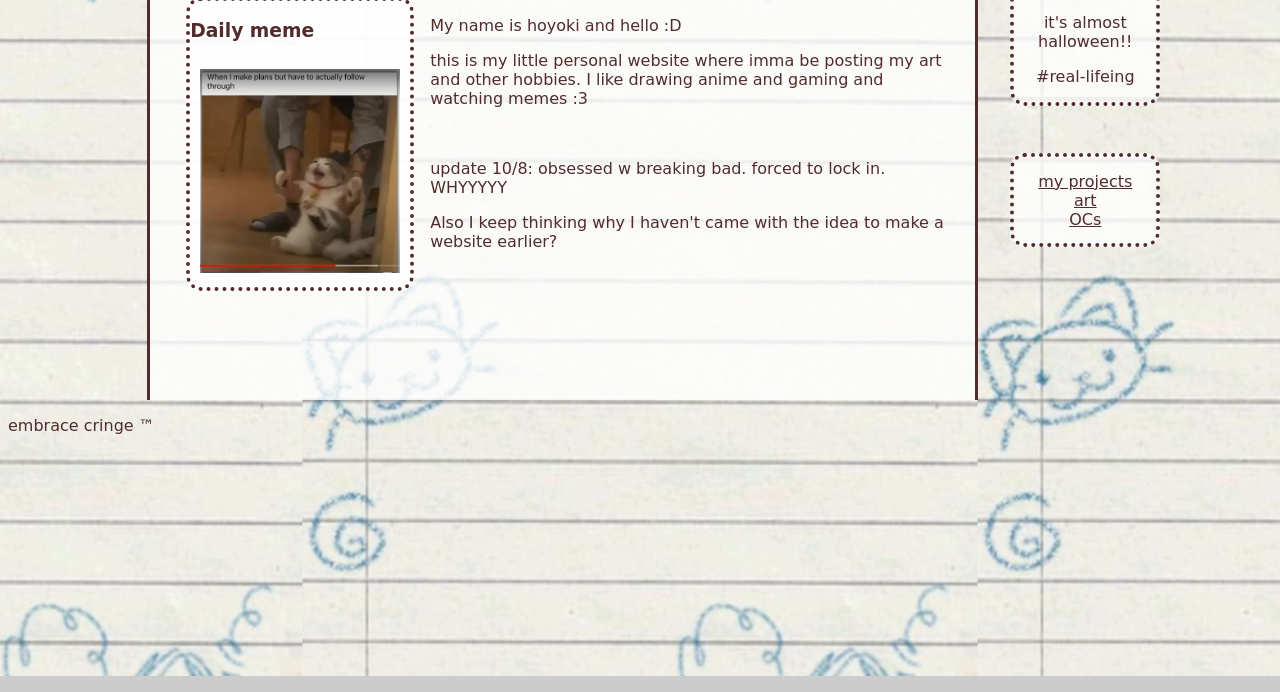
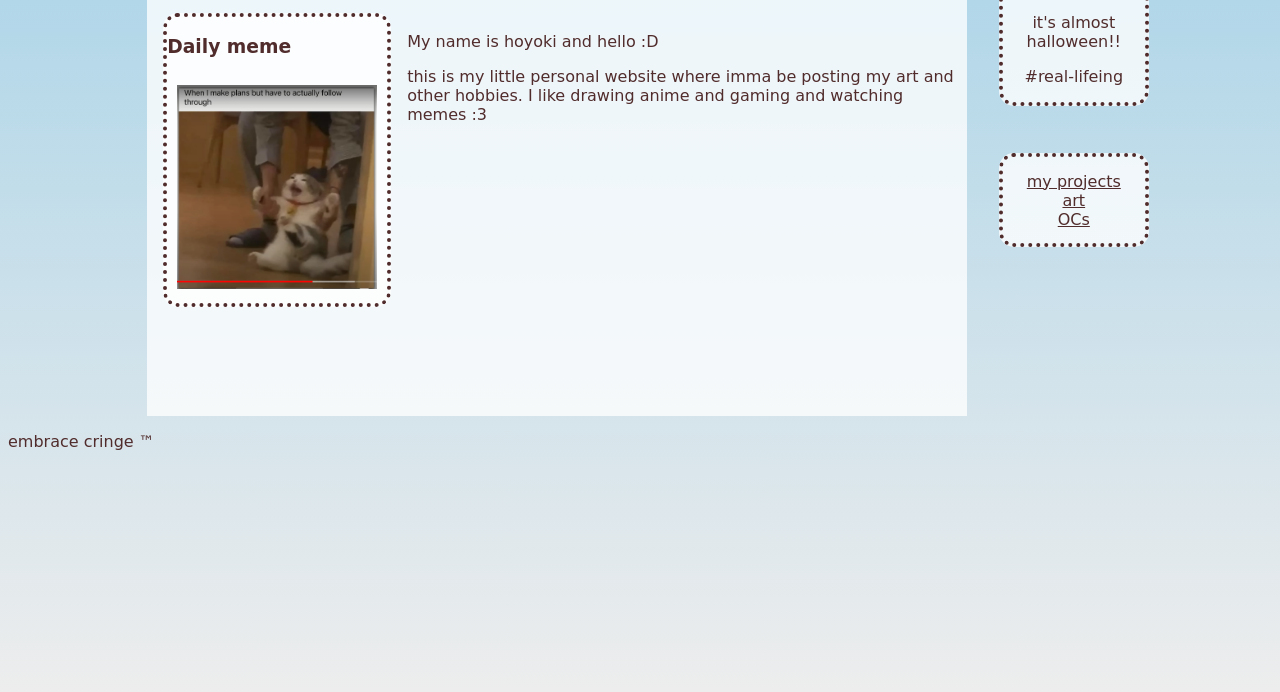
Before and after one commit to qwwertyz/My-website, a plain HTML site: page index.html in a window 1280 px wide. Shown: the part 124-816 px from the top of the page. Drawn offline with Linux system fonts and the light colour scheme.

Commit message:
fixed vh, changed setup

```diff
--- a/index.html
+++ b/index.html
@@ -4,7 +4,7 @@
 <html lang="en">
 
 <head> <!--head is info about page, doesn't show-->
-    <link rel="stylesheet" href="styles.css?v=7">
+    <link rel="stylesheet" href="styles.css?v=2">
     <title>Main Page</title>
 </head>
 <div class="layout">
@@ -25,10 +25,6 @@
                 <p> this is my little personal website where imma be posting my art and other hobbies. I like drawing
                     anime and gaming and watching memes :3
                 </p>
-                <br>
-                <p>update 10/8: obsessed w breaking bad. forced to lock in. WHYYYYY</p>
-                <p>Also I keep thinking why I haven't came with the idea to make a website earlier?</p>
-
             </div>
 
         </main>
--- a/styles.css
+++ b/styles.css
@@ -14,9 +14,7 @@ main {
     max-width: 1000px;
     min-height: 500px;
     margin-left: 10%;
-    border-left: 3px var(--ccbrown) solid;
-    border-right: 3px var(--ccbrown) solid;
-    padding: 0 20px;
+    margin-top: 1rem;
     background-color: rgba(255, 255, 255, 0.767);
 
 
@@ -32,12 +30,13 @@ main {
 
 body {
 
-    background-image: url(images/bg.jpg);
+    background: #e8c0a7;
+background: linear-gradient(180deg, rgba(167, 211, 232, 1) 0%, rgba(237, 237, 237, 1) 100%);
+min-height: 100vh;
     background-color: #cccccc;
     /*always set if image unavilable*/
     background-position: center;
     background-size: auto;
-    background-repeat: repeat;
 
 }
 
```
Also changed, not shown: blog.html (added, +19 -0 lines).
